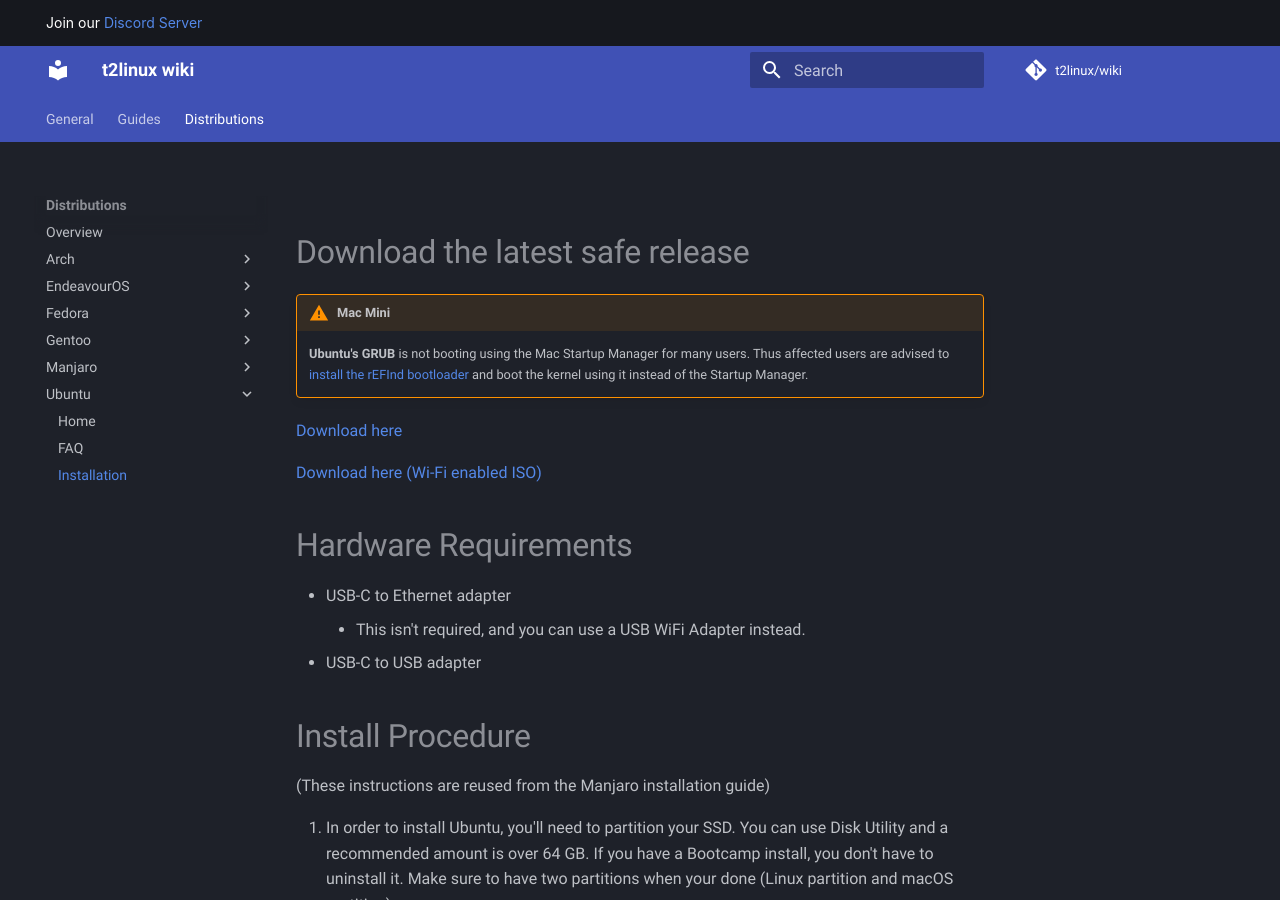
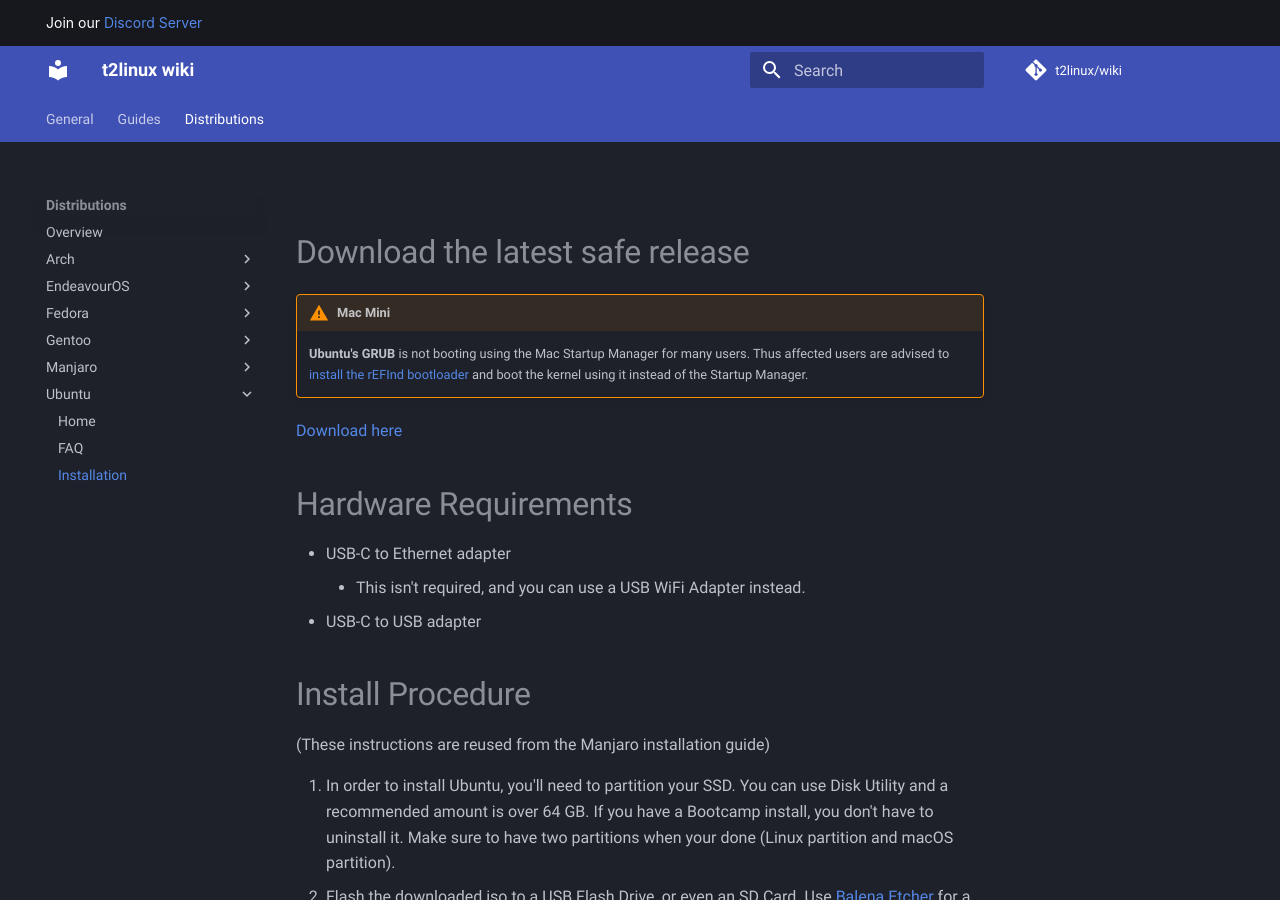
Before and after one commit to t2linux/wiki, an MkDocs documentation site: the page built from docs/distributions/ubuntu/installation.md, in a window 1280 px wide and 900 px high. Built offline with MkDocs 1.6.1 and Material for MkDocs 9.7.7, drawn with Linux system fonts in a browser that asks for light colours; comment, search, counter and statistics services are not loaded.

Commit message:
Ubuntu :- Keep one download link only.

```diff
--- a/docs/distributions/ubuntu/installation.md
+++ b/docs/distributions/ubuntu/installation.md
@@ -4,8 +4,6 @@
     **Ubuntu's GRUB** is not booting using the Mac Startup Manager for many users. Thus affected users are advised to [install the rEFInd bootloader](https://wiki.t2linux.org/guides/refind/) and boot the kernel using it instead of the Startup Manager.
 
 [Download here](https://github.com/marcosfad/mbp-ubuntu/releases/latest)
-
-[Download here (Wi-Fi enabled ISO)](https://github.com/AdityaGarg8/mbp-ubuntu/releases/latest)
 
 # Hardware Requirements
 
```
